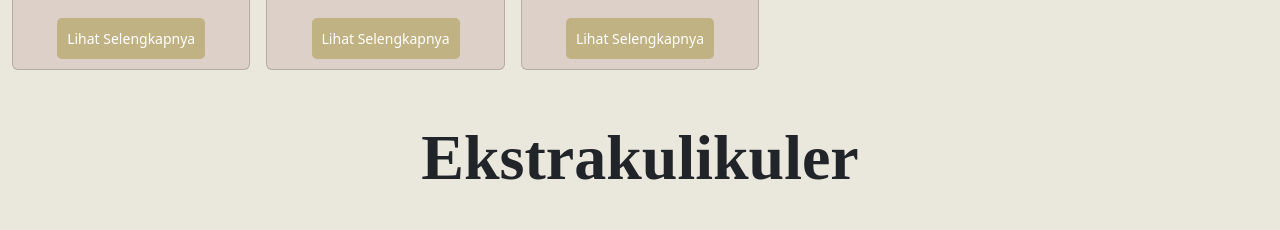
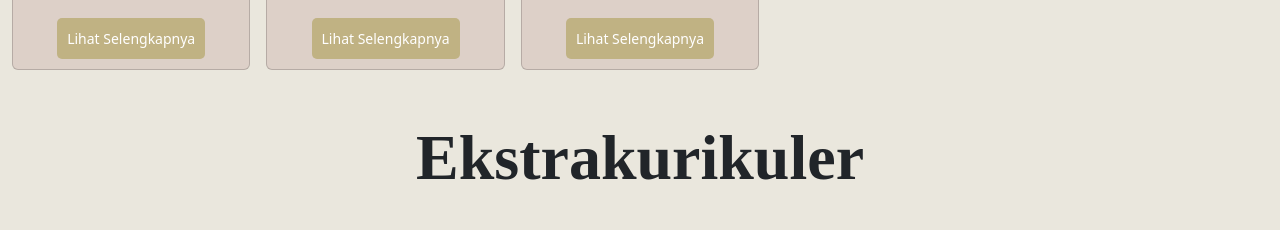
Before and after one commit to RadiTEFA/SMKN4TASIKMALAYA, a Nuxt app: page /Ekstrakulikuler in a window 1280 px wide. Shown: the part 534-764 px from the top of the page. Built offline with nearby package versions, Linux system fonts and the light colour scheme; a web font is replaced by a local one.

Commit message:
Update index.vue

```diff
--- a/pages/Ekstrakulikuler/index.vue
+++ b/pages/Ekstrakulikuler/index.vue
@@ -33,7 +33,7 @@
             </div>
         </div>
         <div class="Font-Ekstrakulikuler text-center">
-            <p>Ekstrakulikuler</p>
+            <p>Ekstrakurikuler</p>
         </div>
         <div class="row row-cols-1 row-cols-sm-2 row-cols-md-3 row-cols-lg-4 row-cols-xl-5 row-cols-xxl-6 g-3">
             <div class="col">
@@ -42,7 +42,7 @@
                     <div class="card-body">
                         <p>PASKIBRA</p>
                     </div>
-                    <a href="https://smkn4tasikmalaya.vercel.app/Ekstrakulikuler/Paskibra" class="btn">Lihat Selengkapnya</a>
+                    <a href="https://smkn4tasikmalaya.vercel.app/Ekstrakurikuler/Paskibra" class="btn">Lihat Selengkapnya</a>
                 </div>
             </div>
             <div class="col">
@@ -51,7 +51,7 @@
                     <div class="card-body">
                         <p>ENGLISH CLUB</p>
                     </div>
-                    <a href="https://smkn4tasikmalaya.vercel.app/Ekstrakulikuler/EnglishClub" class="btn">Lihat Selengkapnya</a>
+                    <a href="https://smkn4tasikmalaya.vercel.app/Ekstrakurikuler/EnglishClub" class="btn">Lihat Selengkapnya</a>
                 </div>
             </div>
             <div class="col">
@@ -60,7 +60,7 @@
                     <div class="card-body">
                         <p>PERISAI DIRI</p>
                     </div>
-                    <a href="https://smkn4tasikmalaya.vercel.app/Ekstrakulikuler/PerisaiDiri" class="btn">Lihat Selengkapnya</a>
+                    <a href="https://smkn4tasikmalaya.vercel.app/Ekstrakurikuler/PerisaiDiri" class="btn">Lihat Selengkapnya</a>
                 </div>
             </div>
             <div class="col">
@@ -69,7 +69,7 @@
                     <div class="card-body">
                         <p>PATROLI KEAMANAN SEKOLAH</p>
                     </div>
-                    <a href="https://smkn4tasikmalaya.vercel.app/Ekstrakulikuler/PatroliKeamananSekolah" class="btn">Lihat Selengkapnya</a>
+                    <a href="https://smkn4tasikmalaya.vercel.app/Ekstrakurikuler/PatroliKeamananSekolah" class="btn">Lihat Selengkapnya</a>
                 </div>
             </div>
             <div class="col">
@@ -78,7 +78,7 @@
                     <div class="card-body">
                         <p>PRAMUKA</p>
                     </div>
-                    <a href="https://smkn4tasikmalaya.vercel.app/Ekstrakulikuler/Pramuka" class="btn">Lihat Selengkapnya</a>
+                    <a href="https://smkn4tasikmalaya.vercel.app/Ekstrakurikuler/Pramuka" class="btn">Lihat Selengkapnya</a>
                 </div>
             </div>
             <div class="col">
@@ -87,7 +87,7 @@
                     <div class="card-body">
                         <p>PALANG MERAH REMAJA</p>
                     </div>
-                    <a href="https://smkn4tasikmalaya.vercel.app/Ekstrakulikuler/PalangMerahRemaja" class="btn">Lihat Selengkapnya</a>
+                    <a href="https://smkn4tasikmalaya.vercel.app/Ekstrakurikuler/PalangMerahRemaja" class="btn">Lihat Selengkapnya</a>
                 </div>
             </div>
             <div class="col">
@@ -96,7 +96,7 @@
                     <div class="card-body">
                         <p>BULU TANGKIS</p>
                     </div>
-                    <a href="https://smkn4tasikmalaya.vercel.app/Ekstrakulikuler/BuluTangkis" class="btn">Lihat Selengkapnya</a>
+                    <a href="https://smkn4tasikmalaya.vercel.app/Ekstrakurikuler/BuluTangkis" class="btn">Lihat Selengkapnya</a>
                 </div>
             </div>
             <div class="col">
@@ -105,7 +105,7 @@
                     <div class="card-body">
                         <p>FUTSAL</p>
                     </div>
-                    <a href="https://smkn4tasikmalaya.vercel.app/Ekstrakulikuler/Futsal" class="btn">Lihat Selengkapnya</a>
+                    <a href="https://smkn4tasikmalaya.vercel.app/Ekstrakurikuler/Futsal" class="btn">Lihat Selengkapnya</a>
                 </div>
             </div>
             <div class="col">
@@ -114,7 +114,7 @@
                     <div class="card-body">
                         <p>IT CLUB</p>
                     </div>
-                    <a href="https://smkn4tasikmalaya.vercel.app/Ekstrakulikuler/ITClub" class="btn">Lihat Selengkapnya</a>
+                    <a href="https://smkn4tasikmalaya.vercel.app/Ekstrakurikuler/ITClub" class="btn">Lihat Selengkapnya</a>
                 </div>
             </div>
             <div class="col">
@@ -123,7 +123,7 @@
                     <div class="card-body">
                         <p>PECINTA LINGKUNGAN HIDUP</p>
                     </div>
-                    <a href="https://smkn4tasikmalaya.vercel.app/Ekstrakulikuler/PecintaLingkunganHidup" class="btn">Lihat Selengkapnya</a>
+                    <a href="https://smkn4tasikmalaya.vercel.app/Ekstrakurikuler/PecintaLingkunganHidup" class="btn">Lihat Selengkapnya</a>
                 </div>
             </div>
             <div class="col">
@@ -132,7 +132,7 @@
                     <div class="card-body">
                         <p>SENI</p>
                     </div>
-                    <a href="https://smkn4tasikmalaya.vercel.app/Ekstrakulikuler/Seni" class="btn">Lihat Selengkapnya</a>
+                    <a href="https://smkn4tasikmalaya.vercel.app/Ekstrakurikuler/Seni" class="btn">Lihat Selengkapnya</a>
                 </div>
             </div>
             <div class="col">
@@ -141,7 +141,7 @@
                     <div class="card-body">
                         <p>VOLI</p>
                     </div>
-                    <a href="https://smkn4tasikmalaya.vercel.app/Ekstrakulikuler/Voli" class="btn">Lihat Selengkapnya</a>
+                    <a href="https://smkn4tasikmalaya.vercel.app/Ekstrakurikuler/Voli" class="btn">Lihat Selengkapnya</a>
                 </div>
             </div>
             <div class="col">
@@ -150,7 +150,7 @@
                     <div class="card-body">
                         <p>LASKAR PUSTAKA</p>
                     </div>
-                    <a href="https://smkn4tasikmalaya.vercel.app/Ekstrakulikuler/LaskarPustaka" class="btn">Lihat Selengkapnya</a>
+                    <a href="https://smkn4tasikmalaya.vercel.app/Ekstrakurikuler/LaskarPustaka" class="btn">Lihat Selengkapnya</a>
                 </div>
             </div>
             <div class="col">
@@ -159,7 +159,7 @@
                     <div class="card-body">
                         <p>BASKET</p>
                     </div>
-                    <a href="https://smkn4tasikmalaya.vercel.app/Ekstrakulikuler/Basket" class="btn">Lihat Selengkapnya</a>
+                    <a href="https://smkn4tasikmalaya.vercel.app/Ekstrakurikuler/Basket" class="btn">Lihat Selengkapnya</a>
                 </div>
             </div>
             <div class="col">
@@ -168,7 +168,7 @@
                     <div class="card-body">
                         <p>CINEMATOGRAPHY</p>
                     </div>
-                    <a href="https://smkn4tasikmalaya.vercel.app/Ekstrakulikuler/Cinematography" class="btn">Lihat Selengkapnya</a>
+                    <a href="https://smkn4tasikmalaya.vercel.app/Ekstrakurikuler/Cinematography" class="btn">Lihat Selengkapnya</a>
                 </div>
             </div>
             <div class="col">
@@ -177,7 +177,7 @@
                     <div class="card-body">
                         <p>IKATAN REMAJA MASJID</p>
                     </div>
-                    <a href="https://smkn4tasikmalaya.vercel.app/Ekstrakulikuler/IkatanRemajaMasjid" class="btn">Lihat Selengkapnya</a>
+                    <a href="https://smkn4tasikmalaya.vercel.app/Ekstrakurikuler/IkatanRemajaMasjid" class="btn">Lihat Selengkapnya</a>
                 </div>
             </div>
             <div class="col">
@@ -186,7 +186,7 @@
                     <div class="card-body">
                         <p>SEPAK BOLA</p>
                     </div>
-                    <a href="https://smkn4tasikmalaya.vercel.app/Ekstrakulikuler/SepakBola" class="btn">Lihat Selengkapnya</a>
+                    <a href="https://smkn4tasikmalaya.vercel.app/Ekstrakurikuler/SepakBola" class="btn">Lihat Selengkapnya</a>
                 </div>
             </div>
         </div>
```
